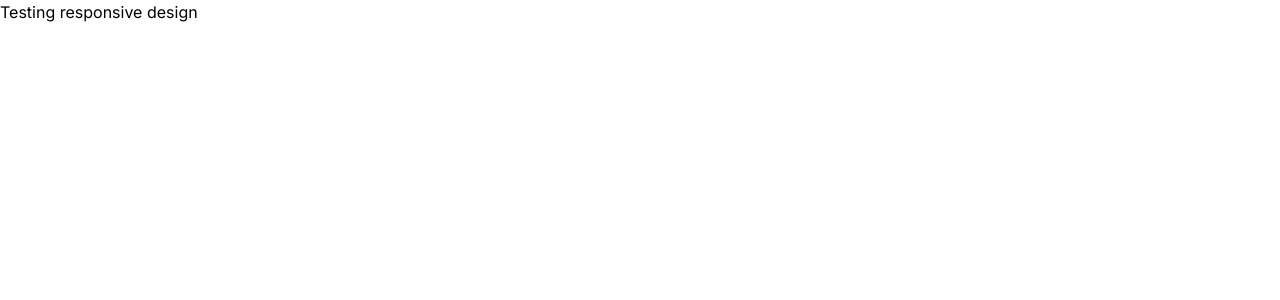
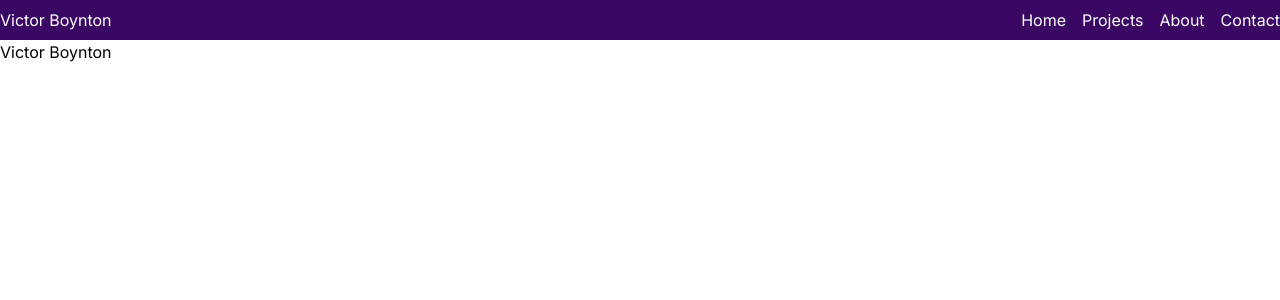
Before and after one commit to victorgboynton/v2Portfolio, a Next.js app in the folder v2portfolio/: page / in a window 1280 px wide. Shown: the top 300 px of the page. Built offline with nearby package versions, Linux system fonts and the light colour scheme.

Commit message:
Responsive navbar

```diff
--- /dev/null
+++ b/v2portfolio/app/Navbar.tsx
@@ -0,0 +1,43 @@
+"use client";
+import Image from "next/image";
+import burger from "/public/burger.svg";
+import React, { useState } from "react";
+
+export function Navbar() {
+  const [isNavOpen, setIsNavOpen] = useState(false);
+
+  const handleSetIsNavOpen = () => setIsNavOpen(!isNavOpen);
+  return (
+    <div className="flex flex-row justify-between bg-purple-950 items-center">
+      {isNavOpen ? <p></p> : <h1 className="text-white">Victor Boynton</h1>}
+      <button
+        className="sm:hidden focus:fill-purple-300"
+        onClick={handleSetIsNavOpen}
+      >
+        {isNavOpen ? (
+          <div className="bg-purple-950 h-[100vh] w-[100vw] text-white flex flex-col pt-[25vh] justify-between">
+            <div className="flex flex-col items-center space-y-10">
+              <a>Home</a>
+              <a>Projects</a>
+              <a>About</a>
+              <a>Contact</a>
+            </div>
+            <div className="bg-gray-950 items-center py-[2vh]">
+              <button>Close</button>
+            </div>
+          </div>
+        ) : (
+          <Image src={burger} height={30} width={30} alt="burger" />
+        )}
+      </button>
+      <div className="hidden sm:flex h-[5vh] items-center">
+        <div className="flex flex-row items-center justify-between space-x-4 text-white ml-4">
+          <a>Home</a>
+          <a>Projects</a>
+          <a>About</a>
+          <a>Contact</a>
+        </div>
+      </div>
+    </div>
+  );
+}
--- a/v2portfolio/app/layout.tsx
+++ b/v2portfolio/app/layout.tsx
@@ -1,6 +1,7 @@
 import type { Metadata } from "next";
 import { Inter } from "next/font/google";
 import "./globals.css";
+import { Navbar } from "./Navbar";
 
 const inter = Inter({ subsets: ["latin"] });
 
@@ -16,7 +17,10 @@
 }) {
   return (
     <html lang="en">
-			<body className={inter.className}>{children}</body>
+      <body className={inter.className}>
+        <Navbar />
+        {children}
+      </body>
     </html>
   );
 }
--- a/v2portfolio/app/page.tsx
+++ b/v2portfolio/app/page.tsx
@@ -1,43 +1,10 @@
-"use client";
-import Image from "next/image";
-import burger from "/public/burger.svg";
-import React, { useState } from "react";
-import burgerVert from "/public/burgerVert.svg";
+import React from "react";
+import { Navbar } from "./Navbar";
 
 export default function Home() {
-	return (
-		<main>
-			<Navbar />
-		</main>
-	);
+  return (
+    <main>
+      <h1>Victor Boynton</h1>
+    </main>
+  );
 }
-function Navbar() {
-	const [isNavOpen, setIsNavOpen] = useState(false);
-
-	const handleSetIsNavOpen = () => setIsNavOpen(!isNavOpen);
-	return (
-		<div>
-			<button
-				className="sm:hidden focus:fill-purple-300"
-				onClick={handleSetIsNavOpen}
-			>
-				{isNavOpen ? (
-					<div className="bg-black h-[100vh] w-[100vw] text-white flex flex-col pt-[25vh] justify-between">
-						<div className="flex flex-col items-center space-y-10">
-							<a>Home</a>
-							<a>Projects</a>
-							<a>About</a>
-							<a>Contact</a>
-						</div>
-						<div className="bg-gray-950 items-center pt-[5vh]">
-							<button>Close</button>
-						</div>
-					</div>
-				) : (
-					<Image src={burger} height={30} width={30} alt="burger" />
-				)}
-			</button>
-			<div className="hidden sm:block">Testing responsive design</div>
-		</div>
-	);
-}
```
Also changed, not shown: v2portfolio/package.json (+7 -7 lines), v2portfolio/public/burger.svg, 1 other file (tests, documents, lock files or other folders). Lines whose indentation alone changed are shown as unchanged.
